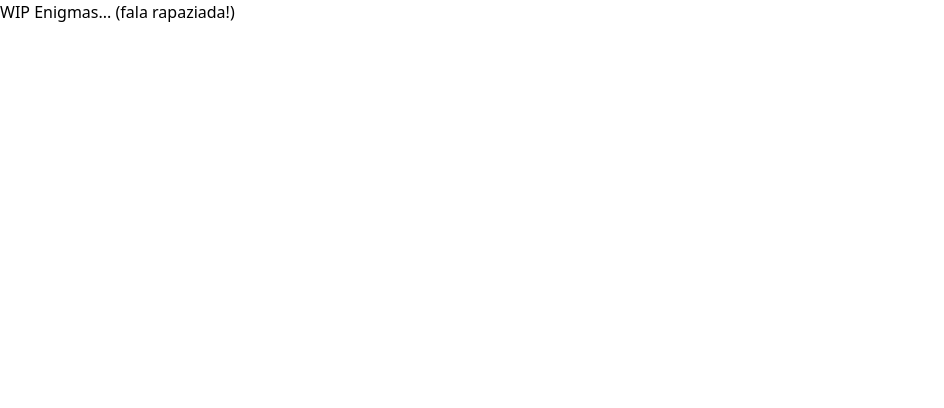
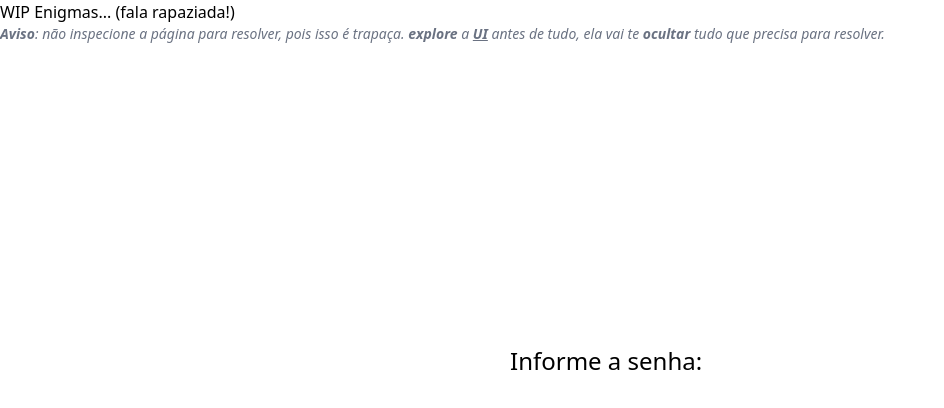
Before and after one commit to eunael/enigmas, a Vue app: page / in a window 1280 px wide. Shown: the top 408 px of the page, without its empty margins (0-944 px from the left). Built offline with nearby package versions, Linux system fonts and the light colour scheme.

Commit message:
Add instructions and password form

```diff
--- a/src/views/HomeView.vue
+++ b/src/views/HomeView.vue
@@ -1,6 +1,50 @@
 <script setup lang="ts">
+import { ref } from 'vue'
+
+let light: boolean = ref(false)
+let msg: string = ref('')
+
+function toggleLight() {
+  light.value = !light.value
+}
+
+function tentarSenha() {
+  msg.value = '( ainda não terminei essa parte :[ )'
+
+  setTimeout(() => {
+    msg.value = ''
+  }, 5000);
+}
 </script>
 
-<template>
-  <div>WIP Enigmas... (fala rapaziada!)</div>
+<template class="">
+  <div :class="`bg-${light ? 'white' : 'black'}`" class="h-screen flex flex-col">
+    <div>WIP Enigmas... (fala rapaziada!)</div>
+    <div class="text-sm text-gray-500 mb-5 w-fit">
+      <i>
+        <strong>Aviso</strong>: não inspecione a página para resolver, pois isso é trapaça.
+        <strong>explore</strong>
+        a <strong class="underline">UI</strong> antes de tudo, ela vai te <strong class="cursor-pointer"
+          @click="toggleLight" v-text="!light ? 'ocultar' : 'mostrar'"></strong> tudo que
+        precisa para resolver.</i>
+    </div>
+
+    <div class="text-white w-full max-w-md mx-auto grow flex justify-center items-center border border-white">
+      <form class="select-none" @submit.prevent="tentarSenha">
+        <p class="text-black mb-5 text-2xl">Informe a senha:</p>
+        <div class="flex gap-3 mb-5">
+          <input type="number" class="bg-white text-black text-4xl px-2 w-14 cursor-default" required min="0" max="9">
+          <input type="number" class="bg-white text-black text-4xl px-2 w-14 cursor-default" required min="0" max="9">
+          <input type="number" class="bg-white text-black text-4xl px-2 w-14 cursor-default" required min="0" max="9">
+          <input type="number" class="bg-white text-black text-4xl px-2 w-14 cursor-default" required min="0" max="9">
+        </div>
+        <div class="text-end mb-5">
+          <button class="font-bold border border-white px-4 py-2 cursor-pointer" type="submit">Enviar</button>
+        </div>
+        <div>
+          <p class="text-wrap text-center" v-text="msg"></p>
+        </div>
+      </form>
+    </div>
+  </div>
 </template>
```
